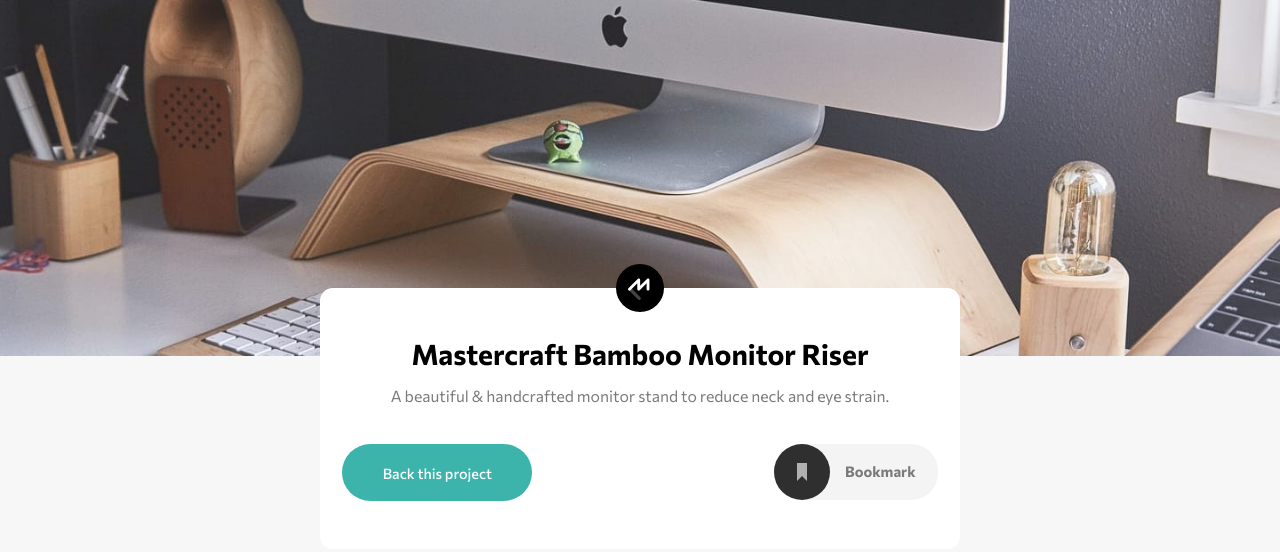
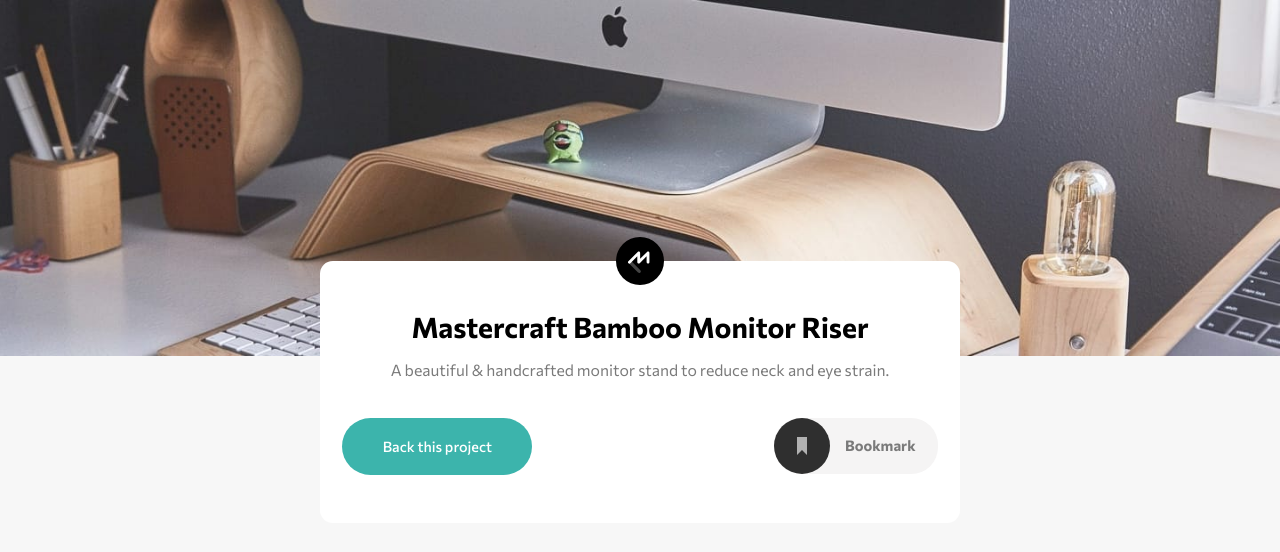
Before and after one commit to ajaythapliyal/crowdfunding-product-page-main, a website built with Parcel: page src/index.html in a window 1280 px wide. Built offline with nearby package versions, Linux system fonts and the light colour scheme.

Commit message:
span main to end of the grid rows

```diff
--- a/src/scss/main.scss
+++ b/src/scss/main.scss
@@ -18,6 +18,7 @@
 main {
     grid-column-start: 2;
     grid-row-start: 2;
+    grid-row-end: -1;
 }
 
 .card {
```
